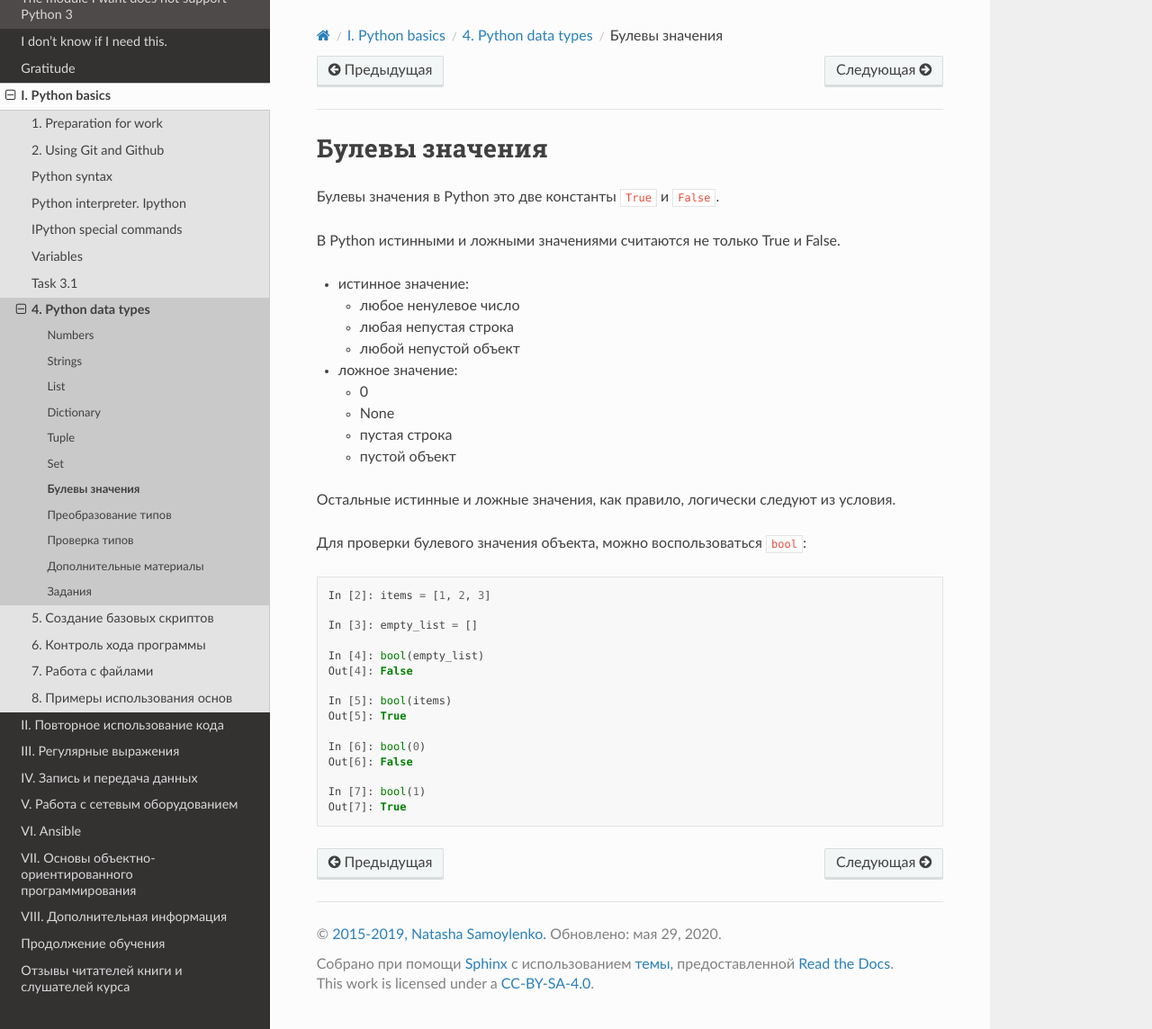
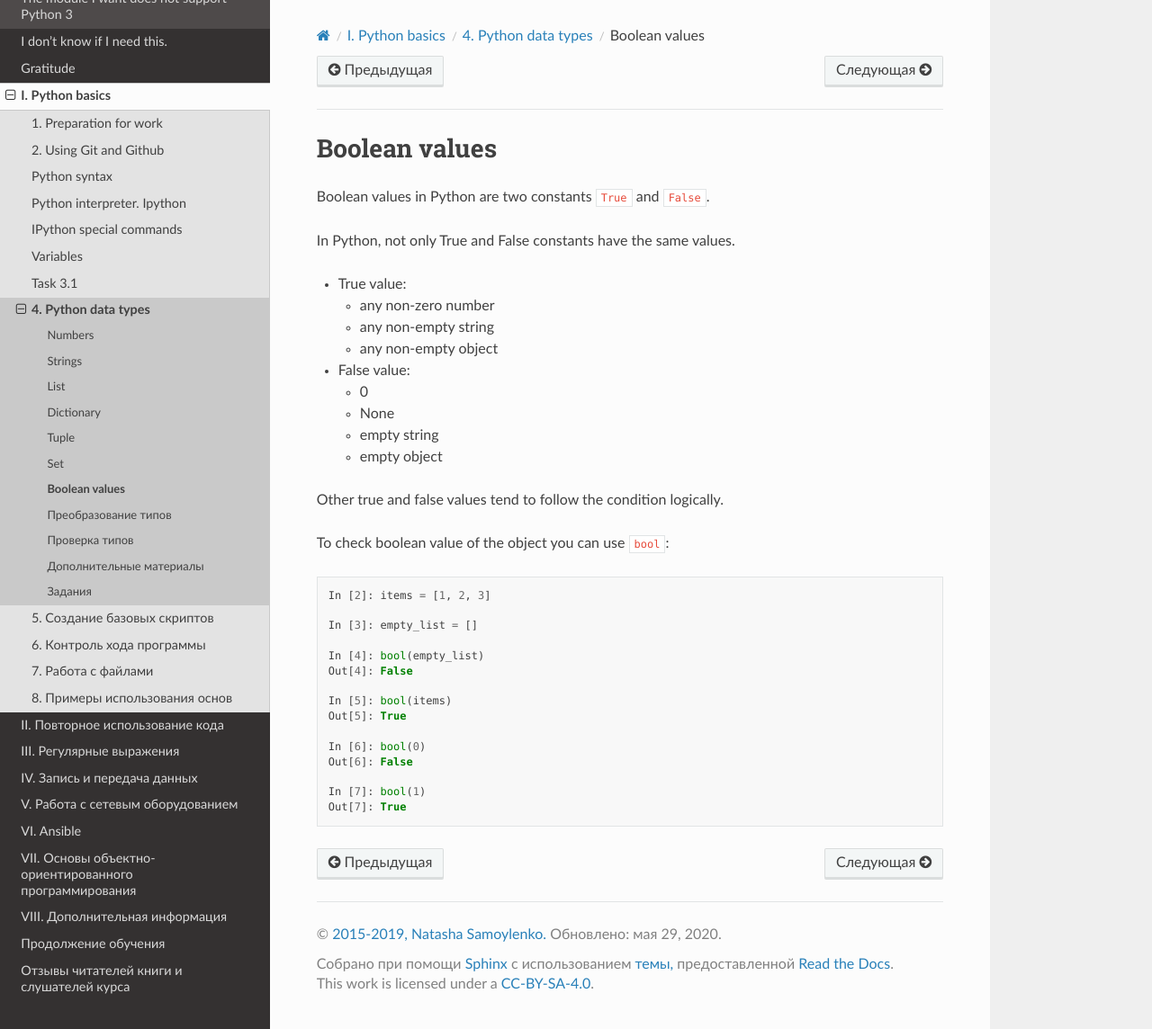
Before and after one commit to Aidar5/nattoeng, a Sphinx documentation site: the page built from docs/source/book/04_data_structures/9_boolean.rst, in a window 1280 px wide and 1144 px high. Shown: the whole window at 90% size. Built offline with Sphinx 7.4.7 and the Read the Docs theme 2.0.0, drawn with Linux system fonts in a browser that asks for light colours; pages that are not in the unit, such as notebooks, are missing from menus.

Commit message:
Update 9_boolean.rst

```diff
--- a/docs/source/book/04_data_structures/9_boolean.rst
+++ b/docs/source/book/04_data_structures/9_boolean.rst
@@ -1,26 +1,26 @@
-Булевы значения
+Boolean values
 ===============
 
-Булевы значения в Python это две константы ``True`` и ``False``.
+Boolean values in Python are two constants ``True`` and ``False``.
 
-В Python истинными и ложными значениями считаются не только True и False.
+In Python, not only True and False constants have the same values.
 
-* истинное значение:
+* True value:
 
-  * любое ненулевое число
-  * любая непустая строка
-  * любой непустой объект
+  * any non-zero number
+  * any non-empty string
+  * any non-empty object
 
-* ложное значение:
+* False value:
 
   * 0
   * None
-  * пустая строка
-  * пустой объект
+  * empty string
+  * empty object
 
-Остальные истинные и ложные значения, как правило, логически следуют из условия.
+Other true and false values tend to follow the condition logically.
 
-Для проверки булевого значения объекта, можно воспользоваться ``bool``:
+To check boolean value of the object you can use ``bool``:
 
 .. code:: python
 
```
